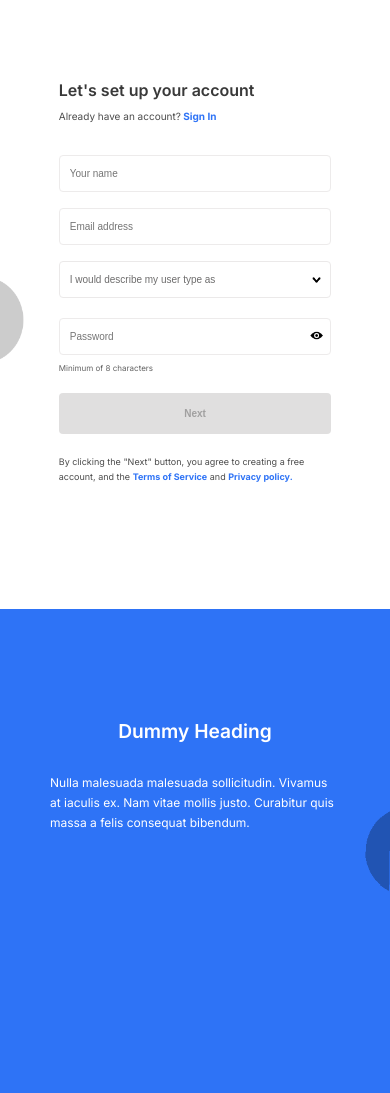
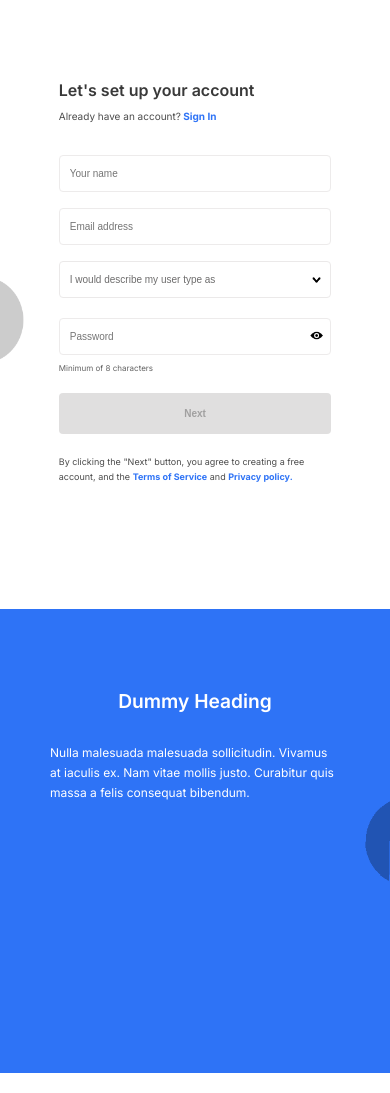
Before and after one commit to emnjtech/reacttask, a React (Create React App) app: page / in a window 390 px wide. Built offline with nearby package versions, Linux system fonts and the light colour scheme.

Commit message:
Update index.css

```diff
--- a/src/index.css
+++ b/src/index.css
@@ -109,7 +109,7 @@ color: #2E73F6;
   margin-left: auto;
   margin-right: auto;
   color:#fff;
-  padding-bottom: 60px;
+  padding-bottom: 200px;
 }
 
 .dummyContent h1{
@@ -300,12 +300,12 @@ button:disabled{
     background-image: url(assets/bgImgRt.png);
     background-repeat: no-repeat;
     background-position: right;
-    padding-bottom: 200px;
+    padding-bottom: 70px;
 
   }
   .dummyContent{
     margin-top:0px;
-    padding-top: 60px;
+    padding-top: 30px;
     padding-left: 50px;
     padding-right: 50px;
     margin-left: auto;
```
